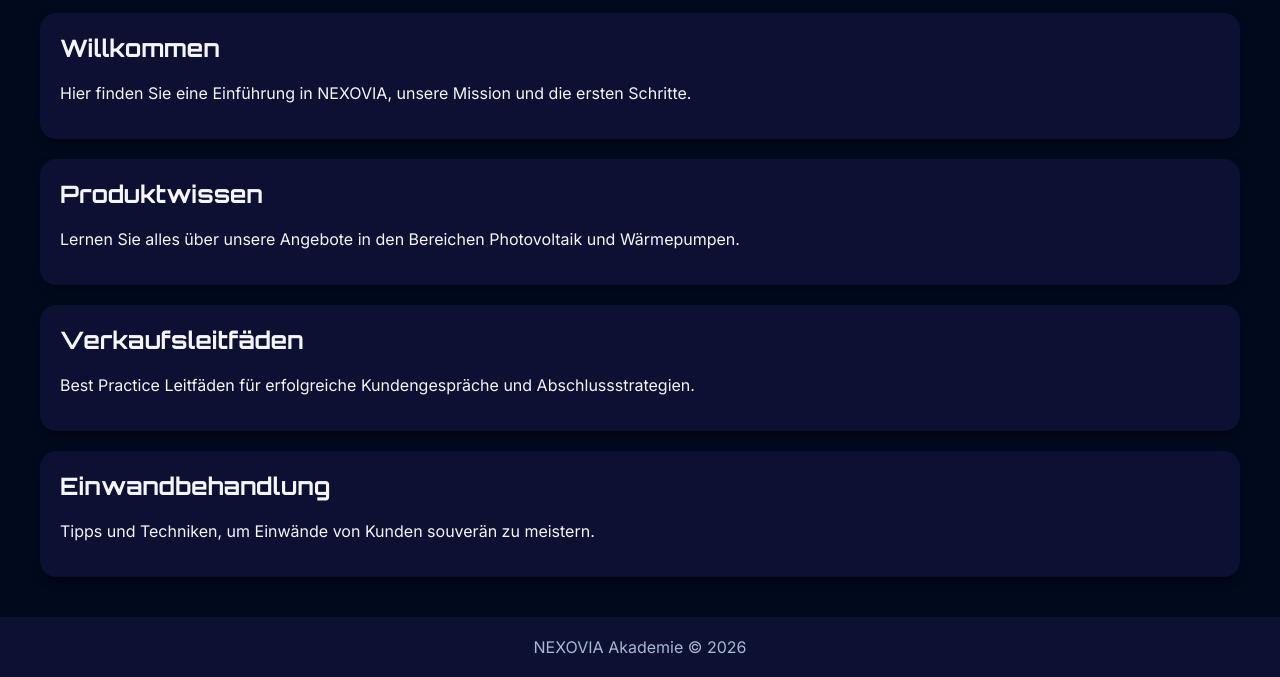
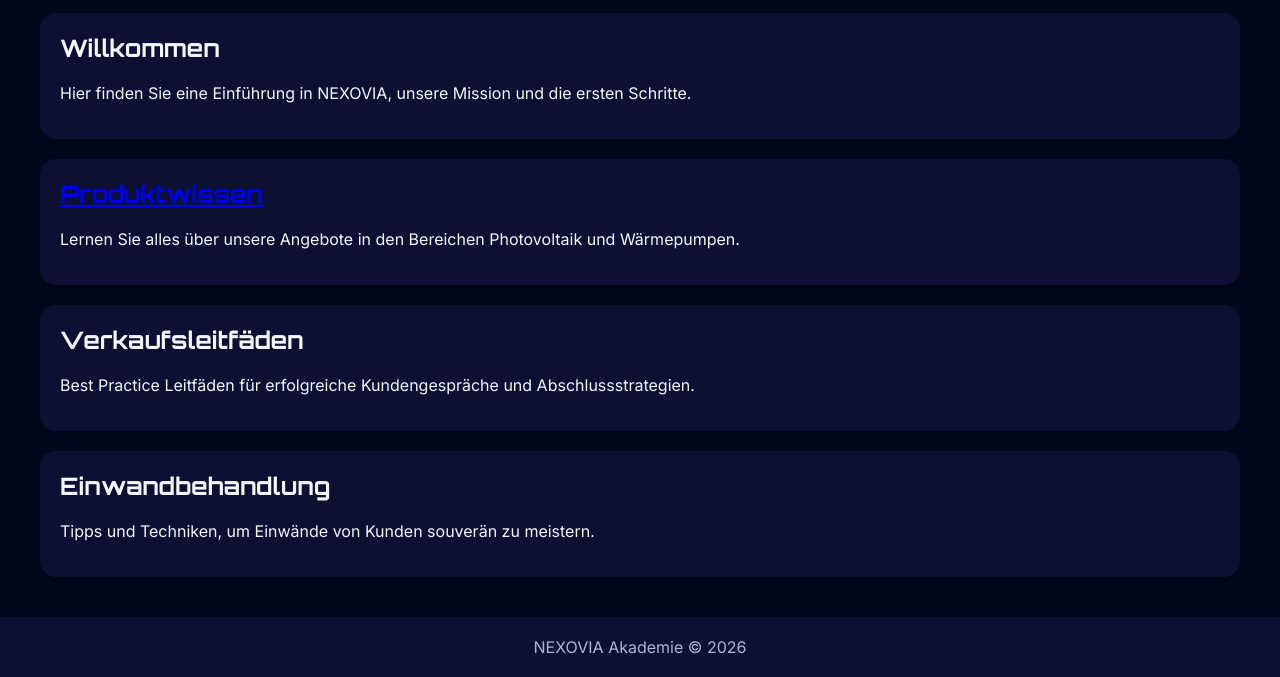
Before and after one commit to timoschreck/nexovia-akademie, a plain HTML site: page onboarding/index.html in a window 1280 px wide. Shown: the part 214-891 px from the top of the page. Drawn offline with Linux system fonts and the light colour scheme.

Commit message:
Link 'Produktwissen' to its corresponding page

```diff
--- a/onboarding/index.html
+++ b/onboarding/index.html
@@ -27,7 +27,7 @@
       <p>Hier finden Sie eine Einführung in NEXOVIA, unsere Mission und die ersten Schritte.</p>
     </div>
     <div class="card">
-      <h2>Produktwissen</h2>
+      <h2><a href="produktwissen/index.html">Produktwissen</a></h2>
       <p>Lernen Sie alles über unsere Angebote in den Bereichen Photovoltaik und Wärmepumpen.</p>
     </div>
     <div class="card">
```
